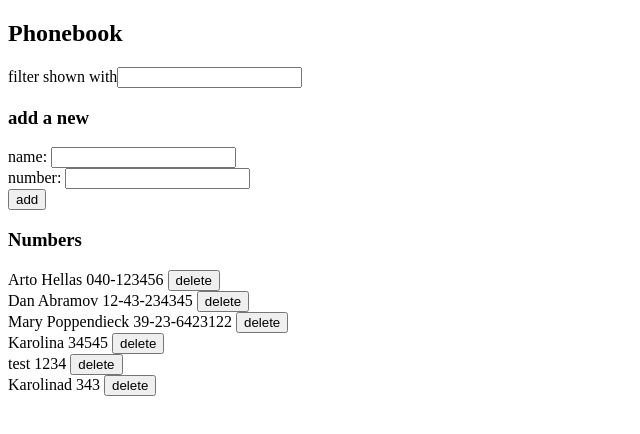
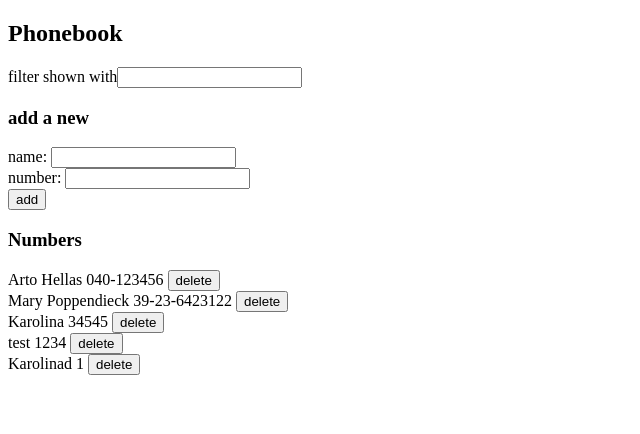
Before and after one commit to karolinakwasny/Full_Stack_open, a React (Vite) app in the folder part2/phonebook/: page / in a window 1280 px wide. Shown: the top 434 px of the page, without its empty margins (0-640 px from the left). Built offline with nearby package versions, Linux system fonts and the light colour scheme; data requests are answered from the project's data file.

Commit message:
seems to be working

```diff
--- a/part2/phonebook/db.json
+++ b/part2/phonebook/db.json
@@ -4,11 +4,6 @@
       "name": "Arto Hellas",
       "number": "040-123456",
       "id": "1"
-    },
-    {
-      "name": "Dan Abramov",
-      "number": "12-43-234345",
-      "id": "3"
     },
     {
       "name": "Mary Poppendieck",
@@ -28,7 +23,7 @@
     {
       "id": "6",
       "name": "Karolinad",
-      "number": "343"
+      "number": "1"
     }
   ]
 }
--- a/part2/phonebook/src/App.jsx
+++ b/part2/phonebook/src/App.jsx
@@ -89,6 +89,9 @@ const App = () => {
           setNewName('')
           setNewNumber('')
         })
+        .catch(error => {
+          alert(`Failed to add '${personObject.name}'`);
+        })
     }
   }
 
@@ -132,6 +135,7 @@ const App = () => {
   const changeTheNumber = (id) => {
     const person = persons.find(n => n.id === id)
     const changedPerson = { ...person, number: newNumber}
+
     if (window.confirm(`${person.name} is already added to phonebook, replace the old number with a new one?`)){
       personService
         .update(id, changedPerson)
@@ -140,7 +144,7 @@ const App = () => {
       })
       .catch(error => {
         alert(
-          `the person '${person.name}' was already deleted from server`
+          `Failed to update number for '${person.name}'`
         )
         setPersons(persons.filter(n => n.id !== id))
       })
```
